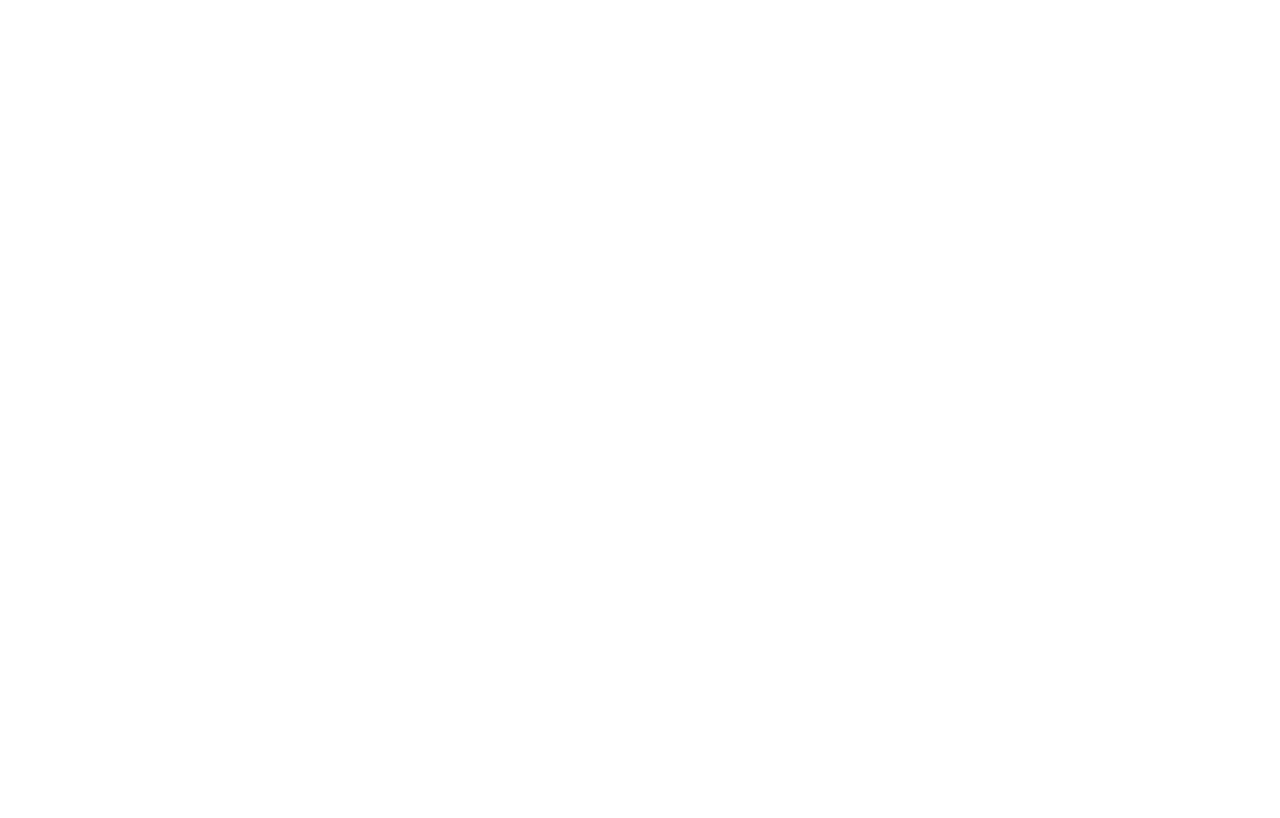
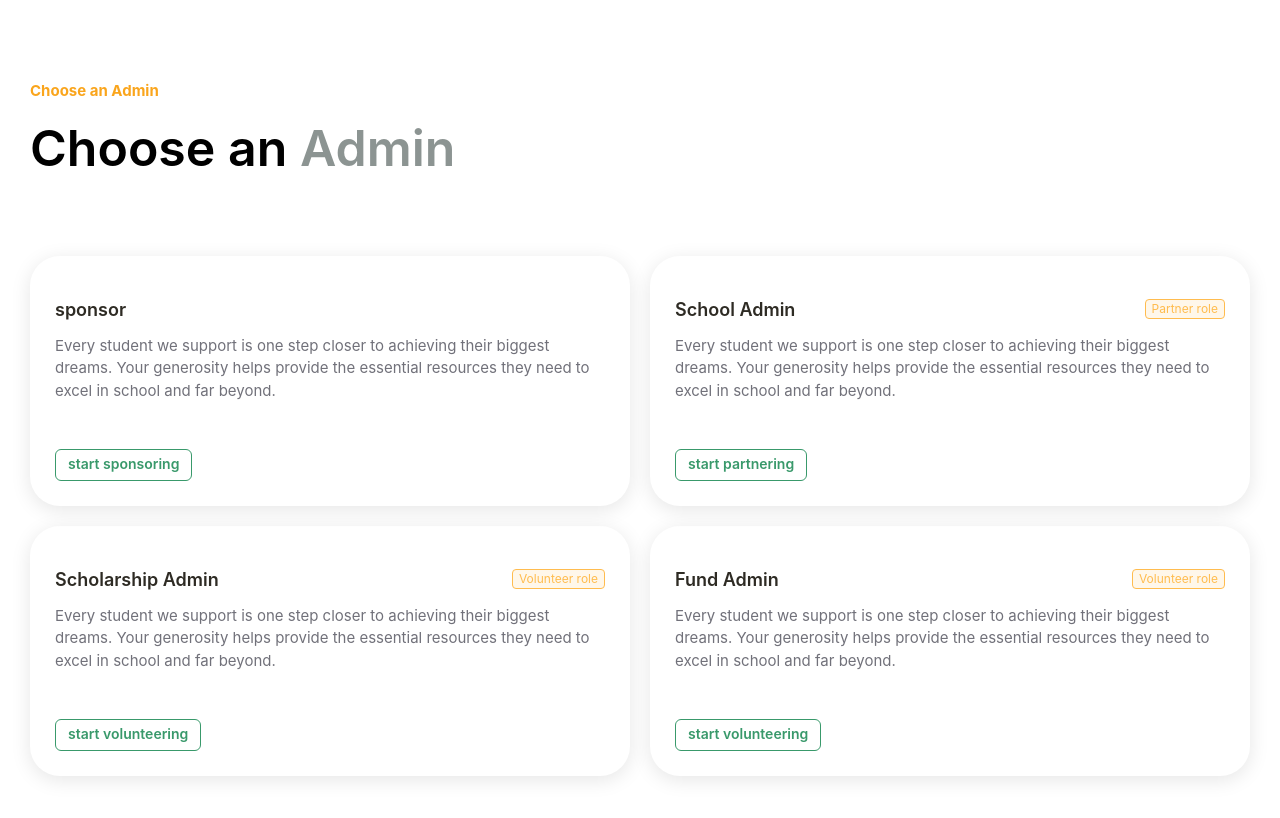
Before and after one commit to udogri/AgriPlus, a React (Vite) app: page /choose-admin in a window 1280 px wide. Before the commit this address had no page. Shown: the top 818 px of the page. Built offline with nearby package versions, Linux system fonts and the light colour scheme.

Commit message:
chooseAdmin component

```diff
--- a/src/App.jsx
+++ b/src/App.jsx
@@ -10,6 +10,7 @@
 import FarmerTransactions from './Admins/Farmer/FarmerTransactions';
 import SettingsPage from './Admins/Farmer/Settings';
 import LoginSignup from './Auth/LoginSignup';
+import ChooseAdmin from './Auth/ChooseAdmin';
 
 function App() {
   return (
@@ -21,6 +22,7 @@
           <Route path="/contact-us" element={<ContactUs />} />
           <Route path="/about-us" element={<AboutUs />} />
           <Route path="/login" element={<LoginSignup />} />
+          <Route path="/choose-admin" element={<ChooseAdmin />} />
 
           {/* Add more routes as needed */}
           <Route path="/farmer/dashboard" element={<FarmerDashboard />} />
--- a/src/Auth/ChooseAdmin.jsx
+++ b/src/Auth/ChooseAdmin.jsx
@@ -1,23 +1,155 @@
+import {
+  Box,
+  Flex,
+  Heading,
+  Text,
+  Button,
+  Stack,
+  Image,
+  Icon,
+  HStack,
+  VStack,
+  SimpleGrid,
+  Spacer,
+} from '@chakra-ui/react';
+import { FaArrowRight } from 'react-icons/fa';
+
 import { useNavigate } from 'react-router-dom';
-import { Box, Button, Heading, VStack } from '@chakra-ui/react';
 
-const ChooseAdmin = () => {
+export default function WaysToContribute() {
+
   const navigate = useNavigate();
+  return (
+      <Flex
+          direction="column"
+          align={{ base: "center", md: "flex-start" }}
+          justify="center"
+          position="relative"
+          overflow="hidden"
+          gap={10}
+          px={{ base: "20px", lg: "30px" }}
+          py={{ base: 10, md: 20 }}
+          bg="white"
+          color="white"
+      >
 
-  const handleAdminSelect = (admin) => {
-    navigate(`/admin-form/${admin}`); // pass admin type in URL
-  };
 
-  return (
-    <Box p={6}>
-      <Heading mb={4}>Choose an Admin</Heading>
-      <VStack spacing={4}>
-        {['AdminA', 'AdminB', 'AdminC', 'AdminD'].map((admin) => (
-          <Button key={admin} onClick={() => handleAdminSelect(admin)}>{admin}</Button>
-        ))}
-      </VStack>
-    </Box>
+          {/* Header Text */}
+          <Stack
+              w="100%"
+              align="flex-start"
+              textAlign="left"
+              mb="30px"
+          >
+              <Text fontSize="15px" w="fit-content" color="#FAA51C" fontWeight="700">
+                 Choose an Admin
+              </Text>
+              <Text fontSize={{ base: "25px", md: "50px" }} fontWeight="600" color="black">
+              Choose an{" "}
+                  <Text as="span" color="#8C9492">
+                  Admin
+                  </Text>
+              </Text>
+          </Stack>
+
+          {/* Role Cards */}
+          <SimpleGrid
+              columns={{ base: 1, md: 2, lg: 2 }}
+              spacing="20px"
+              maxW="100%"
+          >
+              {[
+                  {
+                      title: "sponsor",
+                      description: `Every student we support is one step closer to achieving their biggest dreams. Your generosity helps provide the essential resources they need to excel in school and far beyond.`,
+                      bg: "#D8FFEC",
+                      action: "start sponsoring",
+                  },
+                  {
+                      title: "School Admin",
+                      description: `Every student we support is one step closer to achieving their biggest dreams. Your generosity helps provide the essential resources they need to excel in school and far beyond.`,
+                      bg: "#D8FFEC",
+                      action: "start partnering",
+                      label: { text: "Partner role", color: "#FFBC4F", bg: "#FFF7EA" },
+                  },
+                  {
+                      title: "Scholarship Admin",
+                      description: `Every student we support is one step closer to achieving their biggest dreams. Your generosity helps provide the essential resources they need to excel in school and far beyond.`,
+                      bg: "#D8FFEC",
+                      action: "start volunteering",
+                      label: { text: "Volunteer role", color: "#FFBC4F", bg: "#FFF7EA" },
+                  },
+                  {
+                      title: "Fund Admin",
+                      description: `Every student we support is one step closer to achieving their biggest dreams. Your generosity helps provide the essential resources they need to excel in school and far beyond.`,
+                      bg: "#D8FFEC",
+                      action: "start volunteering",
+                      label: { text: "Volunteer role", color: "#FFBC4F", bg: "#FFF7EA" },
+                  },
+              ].map((role, i) => (
+                  <Box
+                      key={i}
+                      w="100%"
+                      bgImage={role.bgImage}
+                      bgSize="cover"
+                      bgPosition="center"
+                      bgRepeat="no-repeat"
+                      borderRadius="30px"
+                      boxShadow="0px 4px 20px rgba(0, 0, 0, 0.1)"
+                      p={{ base: "15px", md: "25px" }}
+                      minH="250px"
+                      display="flex"
+                      flexDirection="column"
+                      justifyContent="space-between"
+                  >
+                      <HStack justifyContent="space-between" mb="15px">
+                          {role.icon}
+                      </HStack>
+
+                      <VStack align="start" spacing={3} h="100%">
+                          <Flex justify="space-between" w="full" align="center">
+                              <Text fontSize={{ base: "16px", md: "18px" }} fontWeight="600" color="#2E2B24">
+                                  {role.title}
+                              </Text>
+                              {role.label && (
+                                  <Text
+                                      fontSize="12px"
+                                      px="6px"
+                                      border="0.6px solid"
+                                      borderColor={role.label.color}
+                                      color={role.label.color}
+                                      borderRadius="4px"
+                                      bg={role.label.bg}
+                                      w="fit-content"
+                                  >
+                                      {role.label.text}
+                                  </Text>
+                              )}
+                          </Flex>
+
+                          <Text fontSize={{ base: "13px", md: "15px" }} color="#71717A" >
+                              {role.description}
+                          </Text>
+
+                          <Spacer />
+                          <Button
+                              size="sm"
+                              variant="outline"
+                              _focus={{ boxShadow: 'none' }}
+                              color="#39996B"
+                              borderColor="#39996B"
+                              _hover={{ bg: "#39996B", color: "white" }}
+                              fontSize={{ base: "13px", md: "14px" }}
+                              onClick={() => navigate("/sign-up")}
+                          >
+                              {role.action}
+                          </Button>
+                      </VStack>
+                  </Box>
+              ))}
+          </SimpleGrid>
+
+
+      </Flex>
   );
-};
-
-export default ChooseAdmin;
+}
```
